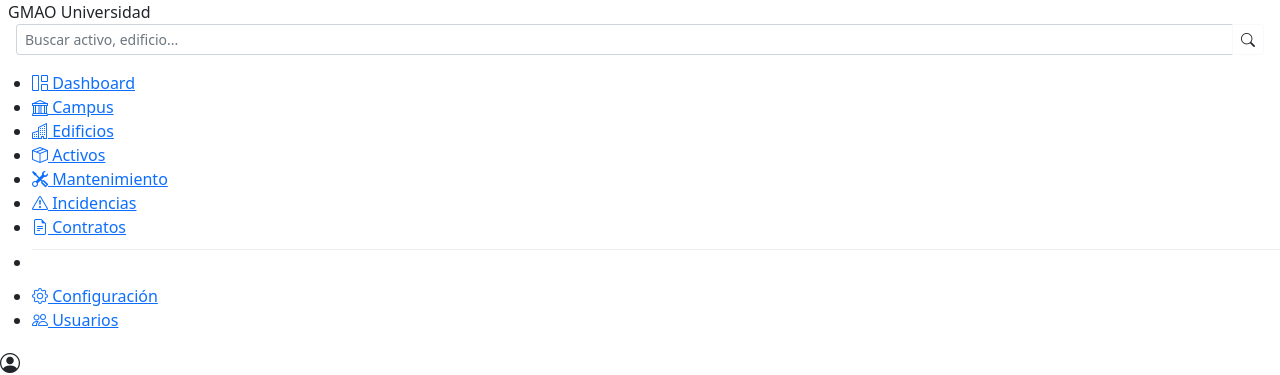
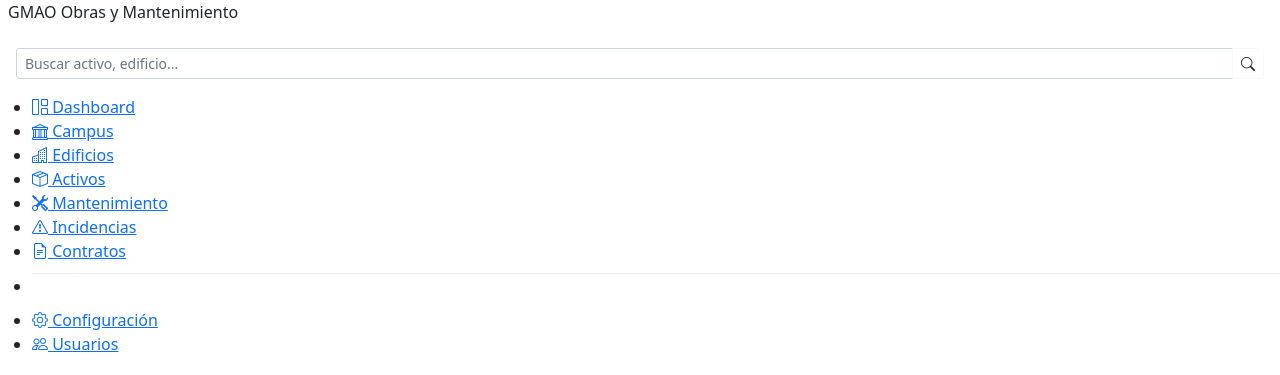
Before and after one commit to juancarsu/GMAO_UNIVERSIDAD, a plain HTML site: page index.html in a window 1280 px wide. Shown: the top 375 px of the page. Drawn offline with nearby package versions, Linux system fonts and the light colour scheme.

Commit message:
Update index.html
Espacio en barra general de búsqueda y cambio de nombre de la app.

```diff
--- a/index.html
+++ b/index.html
@@ -43,7 +43,10 @@
 <body>
 
   <aside id="sidebar">
-    <div class="sidebar-header"><i class="bi bi-building-check me-2"></i> GMAO Universidad</div>
+    <div class="sidebar-header"><i class="bi bi-building-check me-2"></i> GMAO Obras y Mantenimiento</div>
+    <div>
+      <br>
+    </div>
     <div class="px-3 mb-3">
       <div class="input-group">
         <input type="text" class="form-control form-control-sm" id="globalSearchInput" placeholder="Buscar activo, edificio..." onkeyup="handleGlobalSearch(event)">
```
